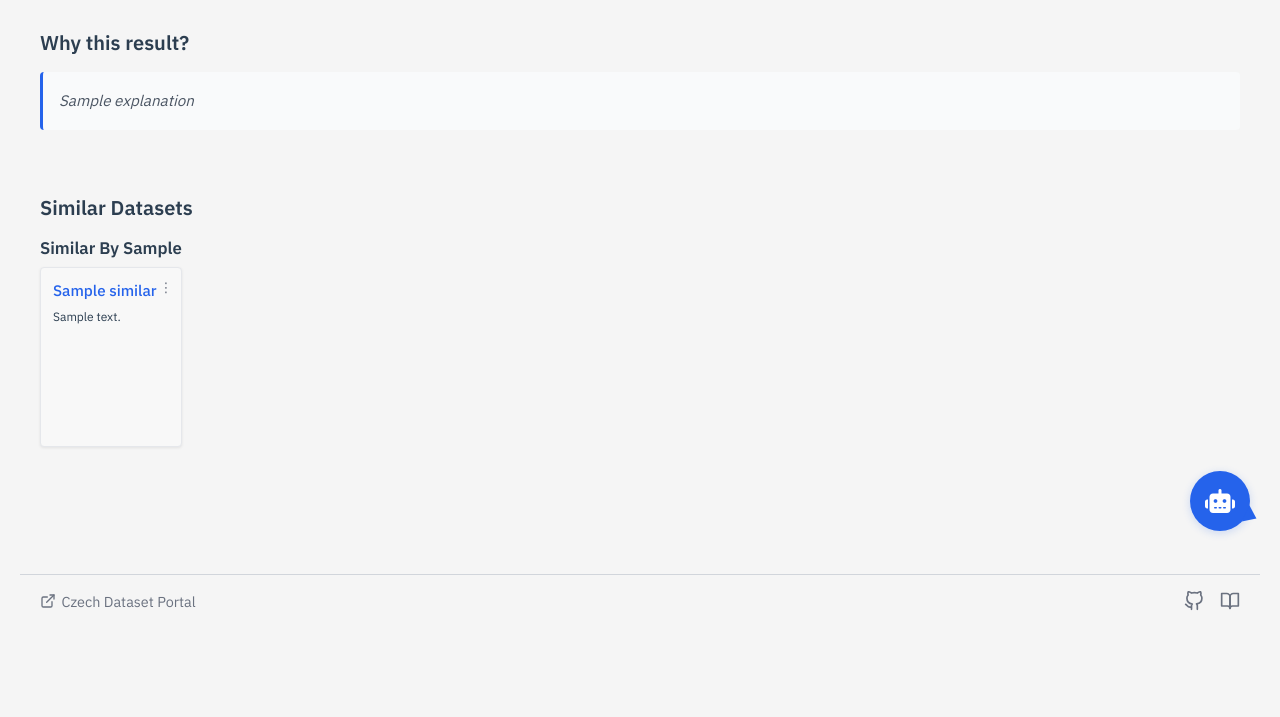
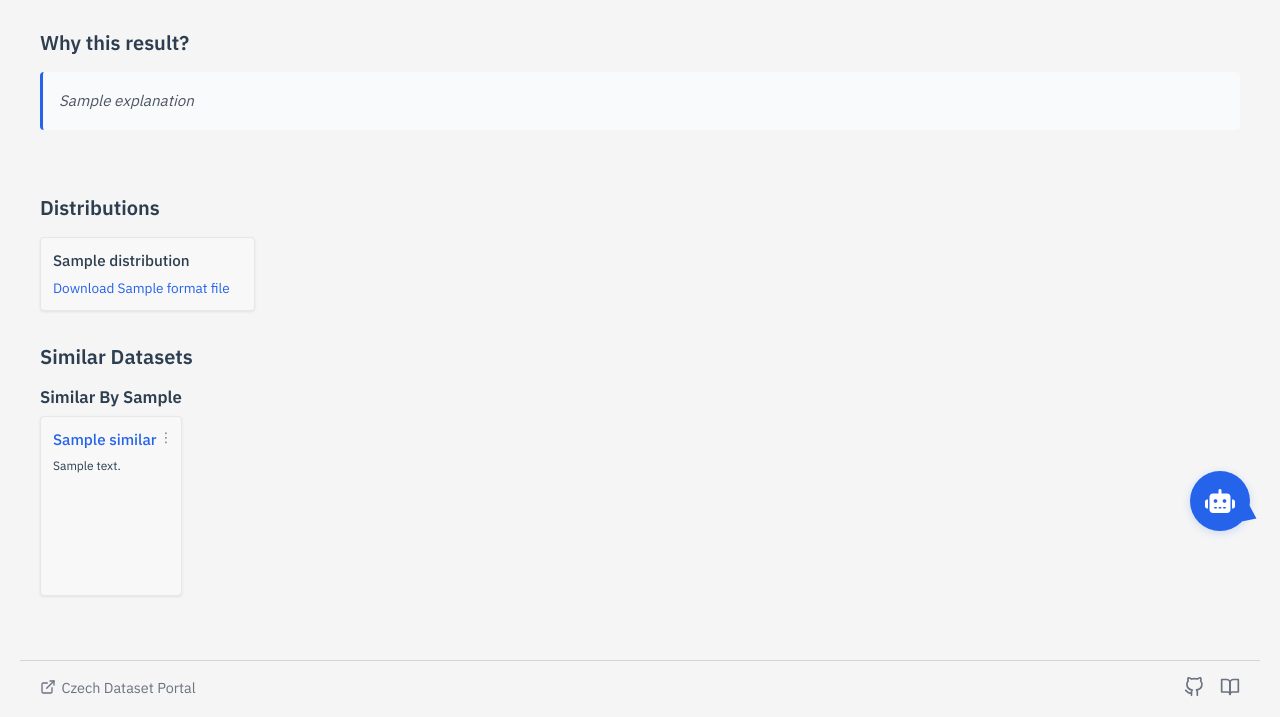
Before and after one commit to lucievomelova/EnhancedDatasetSearch, a Flask app: template app/templates/dataset_detail.html in a window 1280 px wide. Shown: the part 169-886 px from the top of the page. Before the commit the page ends 779 px from the top, so only its background shows below. Run offline with Flask 3, Linux system fonts and the light colour scheme; the template is opened without the code that fills it: most values are stand-ins (such as "Sample title", 1, 10 or a date in 2020); parts of the project's set-up code (start-up, migrations or seed data) failed here and were passed over.

Commit message:
add distributions to dataset detail

```diff
--- a/app/main.py
+++ b/app/main.py
@@ -126,10 +126,12 @@ def dataset_detail():
                                                               dataset_info,
                                                               search_pipeline,
                                                               config["data_processing"]["knowledge_graph"])
+    distributions = dataset_info["distributions"]
 
     return render_template("dataset_detail.html",
                            dataset=dataset_info,
-                           similar_datasets=similar_datasets)
+                           similar_datasets=similar_datasets,
+                           distributions=distributions)
 
 
 @app.route('/chatbot')
--- a/app/static/styles/styles.css
+++ b/app/static/styles/styles.css
@@ -494,14 +494,16 @@ body.home-page .search-container {
     margin-bottom: 0;
 }
 
-.similar-category-title {
+.similar-category-title,
+.distribution-title {
     font-size: 1.05rem;
     font-weight: 600;
     color: var(--color-text-dark);
     margin-bottom: var(--spacing-xs);
 }
 
-.similar-datasets-list {
+.similar-datasets-list,
+.distribution-list {
     list-style: none;
     padding: 0;
     margin: 0;
@@ -519,7 +521,8 @@ body.home-page .search-container {
     justify-content: flex-end;
 }
 
-.similar-dataset-card {
+.similar-dataset-card,
+.distribution-card {
     display: flex;
     flex-direction: column;
     justify-content: space-between;
@@ -539,10 +542,23 @@ body.home-page .search-container {
     overflow-wrap: break-word;
 }
 
-.similar-title {
-    color: var(--color-primary);
+.distribution-card {
+    min-height: 60px;
+}
+
+.similar-title,
+.distribution-title {
     font-size: 0.95rem;
     font-weight: 500;
+}
+
+a .similar-title,
+.distribution-link {
+    color: var(--color-primary);
+}
+
+.distribution-link {
+    font-size: 0.85rem;
 }
 
 .similar-text-preview {
@@ -551,7 +567,8 @@ body.home-page .search-container {
     padding-top: var(--spacing-xs);
 }
 
-.similar-dataset-card:hover {
+.similar-dataset-card:hover,
+.distribution-card:hover {
     box-shadow: 0 2px 5px rgba(0, 0, 0, 0.12);
     border-color: var(--color-border);
 }
@@ -562,12 +579,14 @@ body.home-page .search-container {
     align-items: flex-start;
 }
 
-.similar-dataset-link {
+.similar-dataset-link,
+.distribution-link {
     text-decoration: none;
 }
 
 
-.similar-title:hover {
+.similar-title:hover,
+.distribution-link:hover {
     color: var(--color-primary-dark);
     text-decoration: underline;
 }
--- a/app/templates/dataset_detail.html
+++ b/app/templates/dataset_detail.html
@@ -64,6 +64,26 @@
                 </div>
             </div>
 
+            {% if distributions %}
+                <div class="detail-section">
+                    <h3 class="section-title">Distributions</h3>
+                    <div class="distributions">
+                        <div class="distribution-list">
+                            {% for distribution in distributions %}
+                                    <div class="distribution-card">
+                                        <div class="distribution-content">
+                                            <p class="distribution-title">{{ distribution.title }}</p>
+                                            <a href="{{ distribution.url }}" class="distribution-link">
+                                                <p>Download {{ distribution.format }} file</p>
+                                            </a>
+                                        </div>
+                                    </div>
+                            {% endfor %}
+                        </div>
+                    </div>
+                </div>
+            {% endif %}
+
             {% if similar_datasets %}
             <div class="detail-section">
                 <h3 class="section-title">Similar Datasets</h3>
--- a/config.yaml
+++ b/config.yaml
@@ -7,6 +7,9 @@ data:
     path: "data/golden/datasets_with_metadata_small.json"
 #    path: "data//datasets_with_metadata_large.json"
   sparql_endpoint: "https://data.gov.cz/sparql"
+  distributions:
+    path: "data/distributions.csv"
+    url: "https://data.gov.cz/soubor/distribuce.csv"
 state_dir: "state"
 app_url: "http://127.0.0.1:5000/"
 db:
@@ -63,6 +66,11 @@ data_processing:
     poskytovatel: provider
     prostorové_pokrytí: spatial_coverage
     časové_pokrytí: temporal_coverage
+  distribution_column_mapping:
+    název: title
+    datová_sada: dataset_url
+    přístupovéUrl: url
+    formátSouboru: file_format
   irrelevant_columns:
     - kategorie_hvd_IRI  # mostly None and should only be use for legislation related data
     - kategorie_hvd_název  # mostly None and should only be use for legislation related data
--- a/data_processing/data_catalogs/data_catalog.py
+++ b/data_processing/data_catalogs/data_catalog.py
@@ -17,6 +17,9 @@ class DataCatalog:
         For each dataset, we have the following information: title, description, url,
         keywords, themes, provider, categories, region, time_periods
         """
+
+        self.distributions: pd.DataFrame = pd.DataFrame()
+        """Dataset of distributions - links each dataset with all its available distributions."""
 
         self.all_keywords: set
         """Set of all keywords present in the datasets metadata."""
@@ -63,6 +66,7 @@ class DataCatalog:
             'title': row['title'],
             'url': row['url'],
             'text': row['description'] if pd.notna(row['description']) else "",
+            'distributions': self.distributions[self.distributions['dataset_url'] == row['url']].to_dict(orient='records'),
             'metadata': {
                 'keywords': row['keywords'] if 'keywords' in row and isinstance(row['keywords'], list) else [],
                 'themes': row['themes'] if 'themes' in row and isinstance(row['themes'], list) else [],
--- a/data_processing/data_catalogs/nkod.py
+++ b/data_processing/data_catalogs/nkod.py
@@ -13,6 +13,7 @@ import pandas as pd
 import os
 
 from data_processing.data_catalogs.data_catalog import DataCatalog
+from data_processing.data_catalogs.distribution import download_distribution_info
 from data_processing.data_catalogs.spatial_and_temporal_data import add_metadata_to_datasets_from_sparql
 from ollama_client import OllamaClient
 from pandas import Series
@@ -37,6 +38,7 @@ class NkodDataCatalog(DataCatalog):
             processing will be started, otherwise it should be False, because it will trigger a knowledge base update.
         """
         super().__init__()
+
         self._db_up_to_date: bool = False
         """Indicates whether the knowledge base is up to date - if True, no new documents need to be added"""
 
@@ -45,6 +47,10 @@ class NkodDataCatalog(DataCatalog):
 
         self.config = config
         self.client = OllamaClient(self.config["llm"])
+
+        self.distributions = download_distribution_info(config["data"]["distributions"]["path"],
+                                                        config["data"]["distributions"]["url"],
+                                                        config["data_processing"]["distribution_column_mapping"])
 
         self._data_processing_config = config["data_processing"]
         self._state_dir = config["state_dir"]
```
Also changed, not shown: data_processing/data_catalogs/distribution.py (added, +11 -0 lines).
